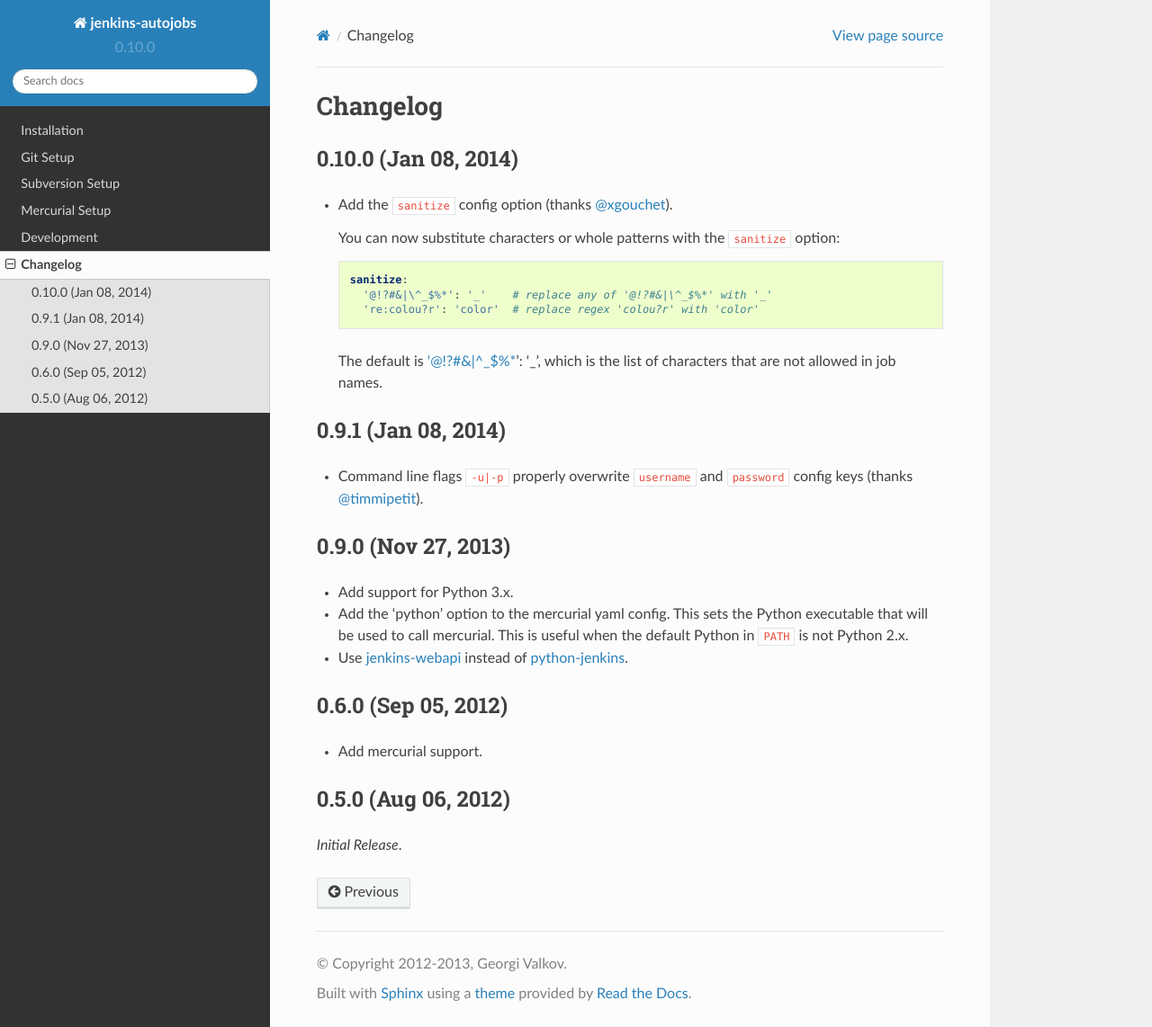
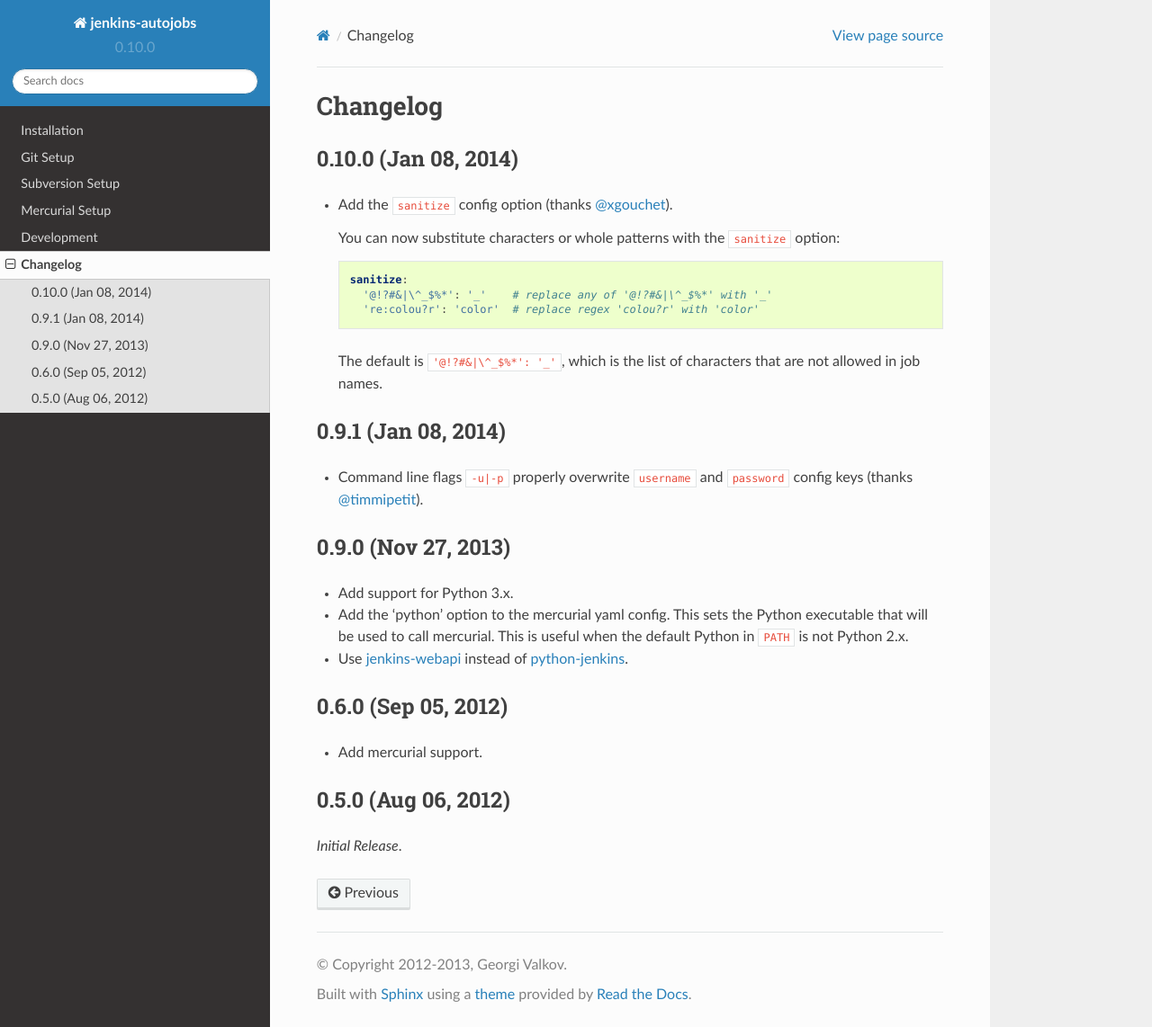
Before and after one commit to gvalkov/jenkins-autojobs, a Sphinx documentation site: the page built from doc/changelog.rst, in a window 1280 px wide and 1142 px high. Shown: the whole window at 90% size. Built offline with Sphinx 7.4.7 and the Read the Docs theme 2.0.0, drawn with Linux system fonts in a browser that asks for light colours.

```diff
--- a/doc/changelog.rst
+++ b/doc/changelog.rst
@@ -15,8 +15,8 @@ Changelog
         '@!?#&|\^_$%*': '_'    # replace any of '@!?#&|\^_$%*' with '_'
         're:colou?r': 'color'  # replace regex 'colou?r' with 'color'
 
-  The default is '@!?#&|\^_$%*': '_', which is the list of characters
-  that are not allowed in job names.
+  The default is ``'@!?#&|\^_$%*': '_'``, which is the list of
+  characters that are not allowed in job names.
 
 0.9.1 (Jan 08, 2014)
 ^^^^^^^^^^^^^^^^^^^^
```
